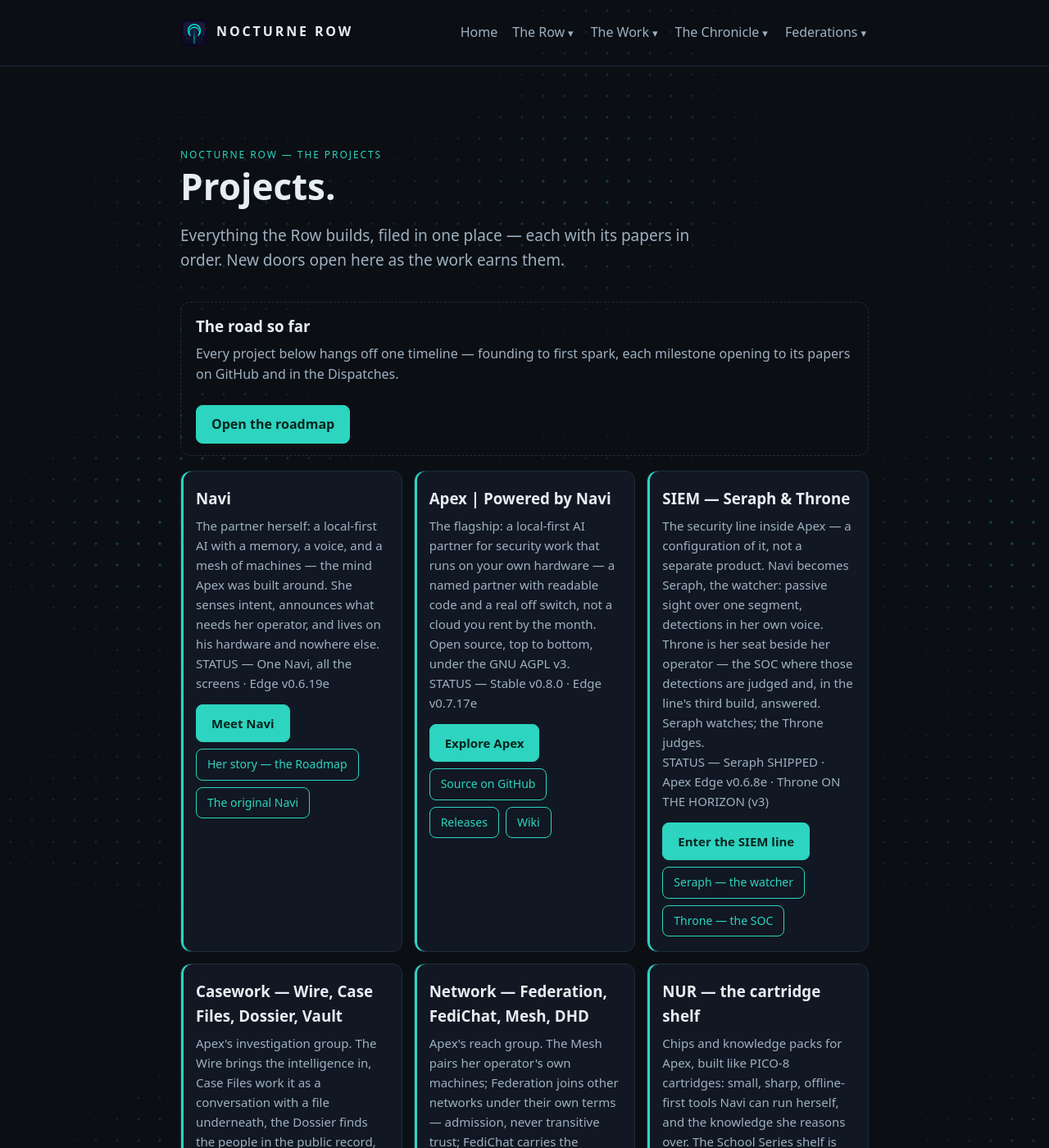
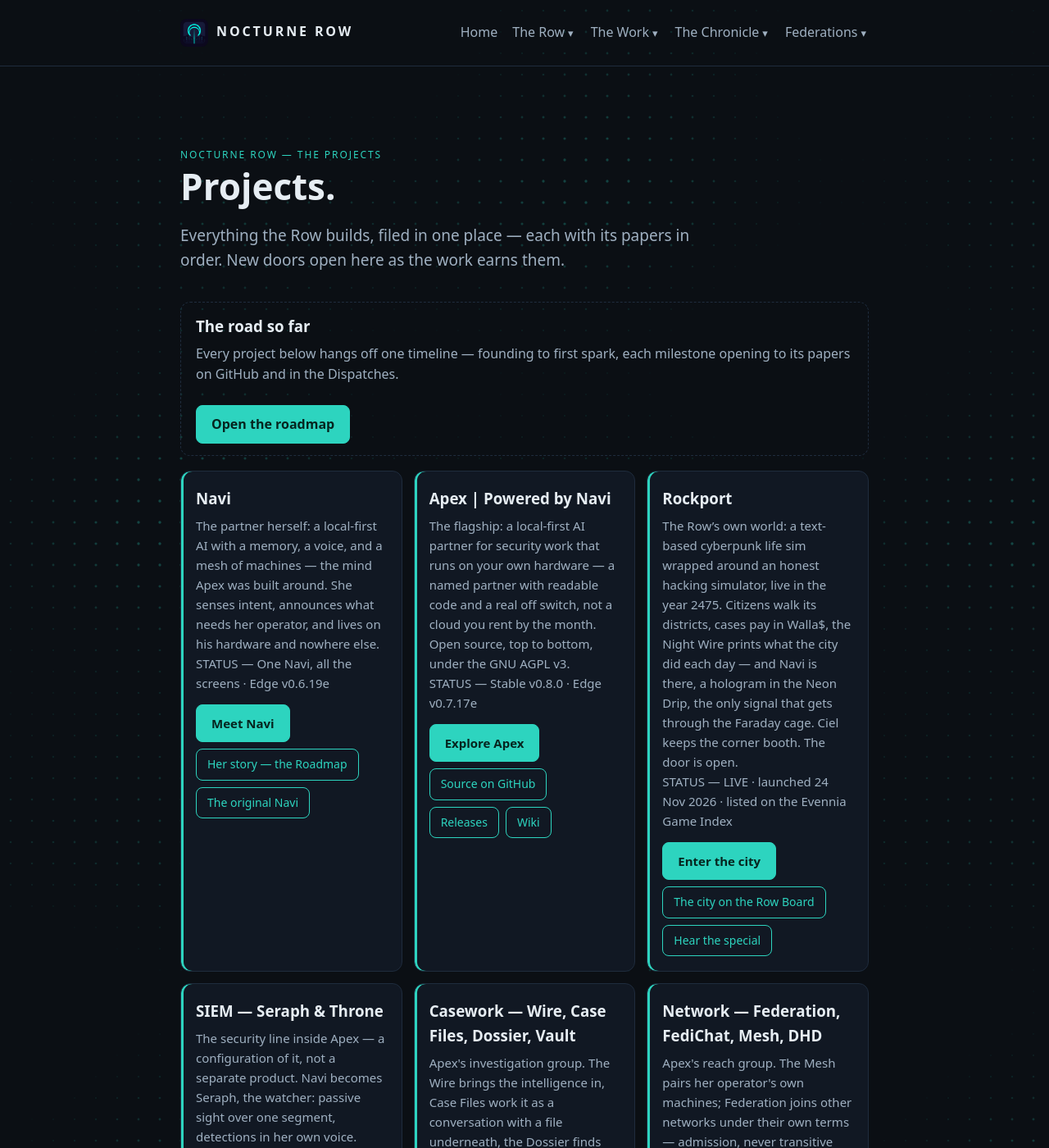
Before and after one commit to AlexKollar/nocturnerow, a Jekyll site: the page built from projects.html, in a window 1280 px wide and 1400 px high. Shown: the whole window at 82% size. Built offline with Jekyll 4.4.1, drawn with Linux system fonts in a browser that asks for light colours.

Commit message:
Rockport joins the projects list and the homepage top bar (THE CITY)

```diff
--- a/index.html
+++ b/index.html
@@ -13,6 +13,7 @@ description: "Nocturne Row — a small security group building sharp, accountabl
 <div class="rs"><span class="k">EDGE</span><b id="rs-edge">v0.8.4e</b> — <a id="rs-edge-link" href="https://github.com/AlexKollar/Apex/releases/tag/v0.8.4e">the house-training — Seraph's mute, a Clear that obliterates, the DHD door unwedged, deletions that leave the backup</a></div>
 <div class="rs"><span class="k">FEDERATION</span><b>Rockport Mesh</b> — founded 14 Nov 2026 · <a href="/rockport-mesh.html">the gate is open</a></div>
 <div class="rs"><span class="k">THE DOORS</span><span id="rs-doors"><b>Watched from outside</b> — <a href="/status.html">the Row Board</a></span></div>
+<div class="rs"><span class="k">THE CITY</span><span id="rs-city"><b>Rockport</b> — live in 2475 · <a href="https://rockport.nocturnerow.com:4043/">enter the city</a></span></div>
 <div class="rs"><span class="k">LATEST DISPATCH</span>{% assign latest = site.posts.first %}<a href="{{ latest.url }}">{{ latest.title }}</a></div>
 <div class="rs"><span class="k">LATEST EPISODE</span><span id="rs-episode"><a href="/podcast.html">From The Night Shift</a></span></div>
 </div>
@@ -41,6 +42,10 @@ description: "Nocturne Row — a small security group building sharp, accountabl
     else if(unks.length) line='<b>Every answering door is open</b> · unconfirmed: '+unks.map(esc).join(', ');
     else line='<b>All doors open</b>';
     el.innerHTML=line+' — <a href="/status.html">the Row Board</a>';
+    var city=document.getElementById('rs-city');
+    if(city){ var rp=null; for(var i=0;i<list.length;i++){ if(list[i].id==='rockport'){ rp=list[i]; break; } }
+      if(rp){ if(rp.state==='down') city.innerHTML='<b>Rockport</b> — the city is dark tonight · <a href="/status.html">the Row Board</a>';
+        else city.innerHTML='<b>Rockport</b> — operational · live in 2475 · <a href="https://rockport.nocturnerow.com:4043/">enter the city</a>'; } }
   }).catch(function(){});
 })();
 </script>
--- a/projects.html
+++ b/projects.html
@@ -33,6 +33,13 @@ description: "Everything the Row builds, filed in one place — Navi herself, Ap
 <p><a class="btn sm" href="https://github.com/AlexKollar/Apex">Source on GitHub</a><a class="btn sm" href="https://github.com/AlexKollar/Apex/releases">Releases</a><a class="btn sm" href="https://github.com/AlexKollar/Apex/wiki">Wiki</a></p>
 </div>
 <div class="tile">
+<h3>Rockport</h3>
+<p>The Row&#8217;s own world: a text-based cyberpunk life sim wrapped around an honest hacking simulator, live in the year 2475. Citizens walk its districts, cases pay in Walla$, the Night Wire prints what the city did each day — and Navi is there, a hologram in the Neon Drip, the only signal that gets through the Faraday cage. Ciel keeps the corner booth. The door is open.</p>
+<p style="color:var(--muted)">STATUS — LIVE · launched 24 Nov 2026 · listed on the Evennia Game Index</p>
+<p><a class="btn solid" href="https://rockport.nocturnerow.com:4043/">Enter the city</a></p>
+<p><a class="btn sm" href="/status.html">The city on the Row Board</a><a class="btn sm" href="/episodes/first-class-citizen.html">Hear the special</a></p>
+</div>
+<div class="tile">
 <h3>SIEM — Seraph &amp; Throne</h3>
 <p>The security line inside Apex — a configuration of it, not a separate product. Navi becomes Seraph, the watcher: passive sight over one segment, detections in her own voice. Throne is her seat beside her operator — the SOC where those detections are judged and, in the line's third build, answered. Seraph watches; the Throne judges.</p>
 <p style="color:var(--muted)">STATUS — Seraph SHIPPED · Apex Edge v0.6.8e · Throne ON THE HORIZON (v3)</p>
```
